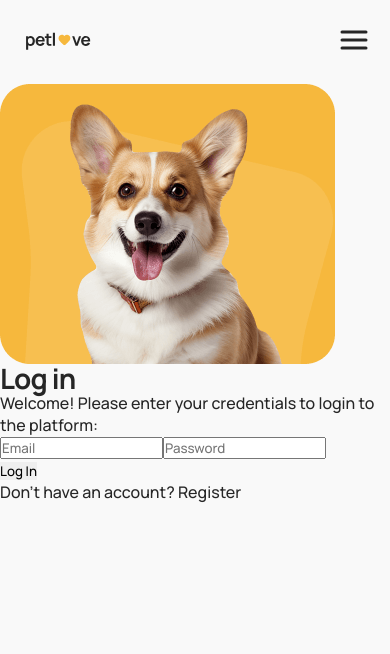
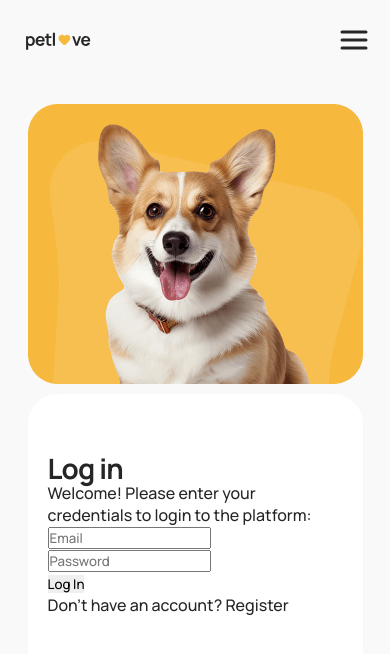
Before and after one commit to AlexandraKhalimon/pet-love-app, a Next.js app: page /login in a window 390 px wide. Shown: the top 654 px of the page. Built offline with nearby package versions, Linux system fonts and the light colour scheme.

Commit message:
style(login): add mobile styles

```diff
--- a/app/(public routes)/login/page.module.css
+++ b/app/(public routes)/login/page.module.css
@@ -0,0 +1,16 @@
+.section {
+  padding: 20px;
+  display: flex;
+  flex-direction: column;
+  justify-content: center;
+  align-items: center;
+  gap: 10px;
+}
+
+.form {
+  padding: 60px 20px;
+  border-radius: 30px;
+  width: 335px;
+  height: 422px;
+  background-color: #fff;
+}
```
